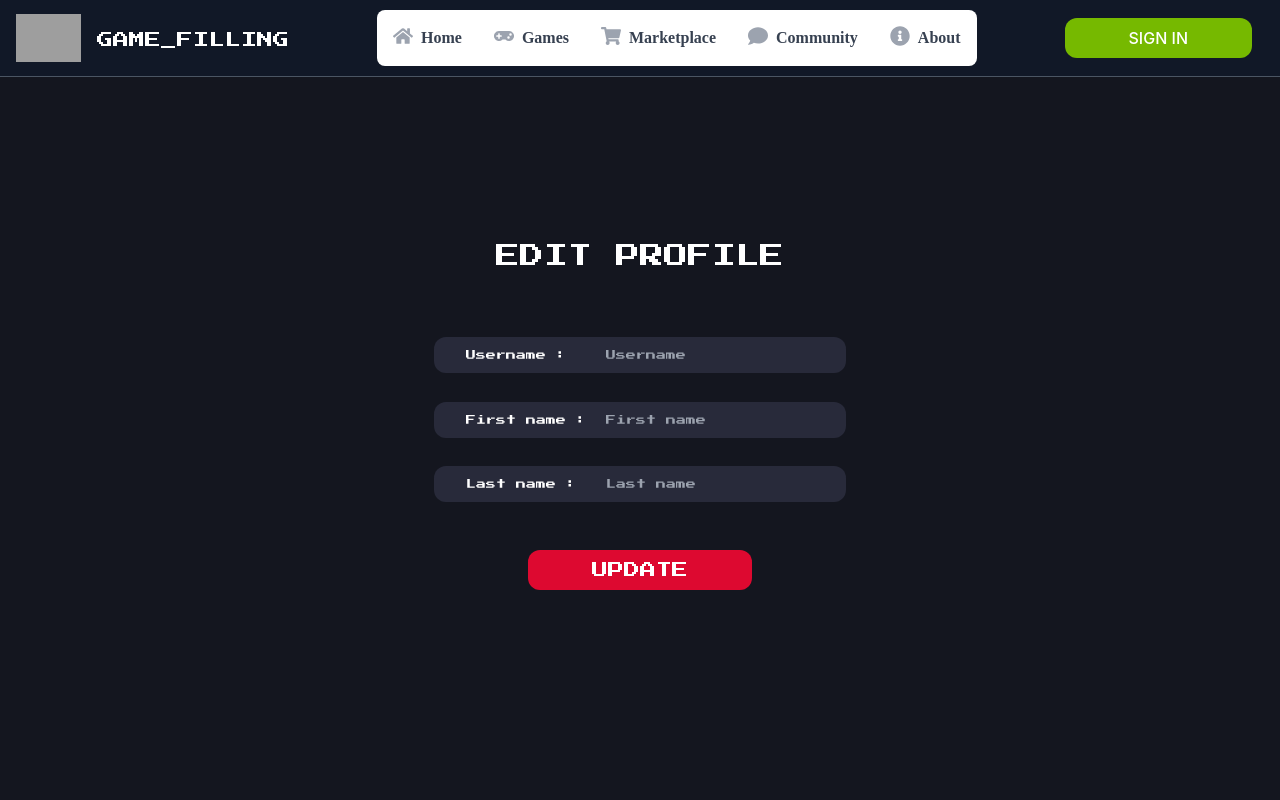
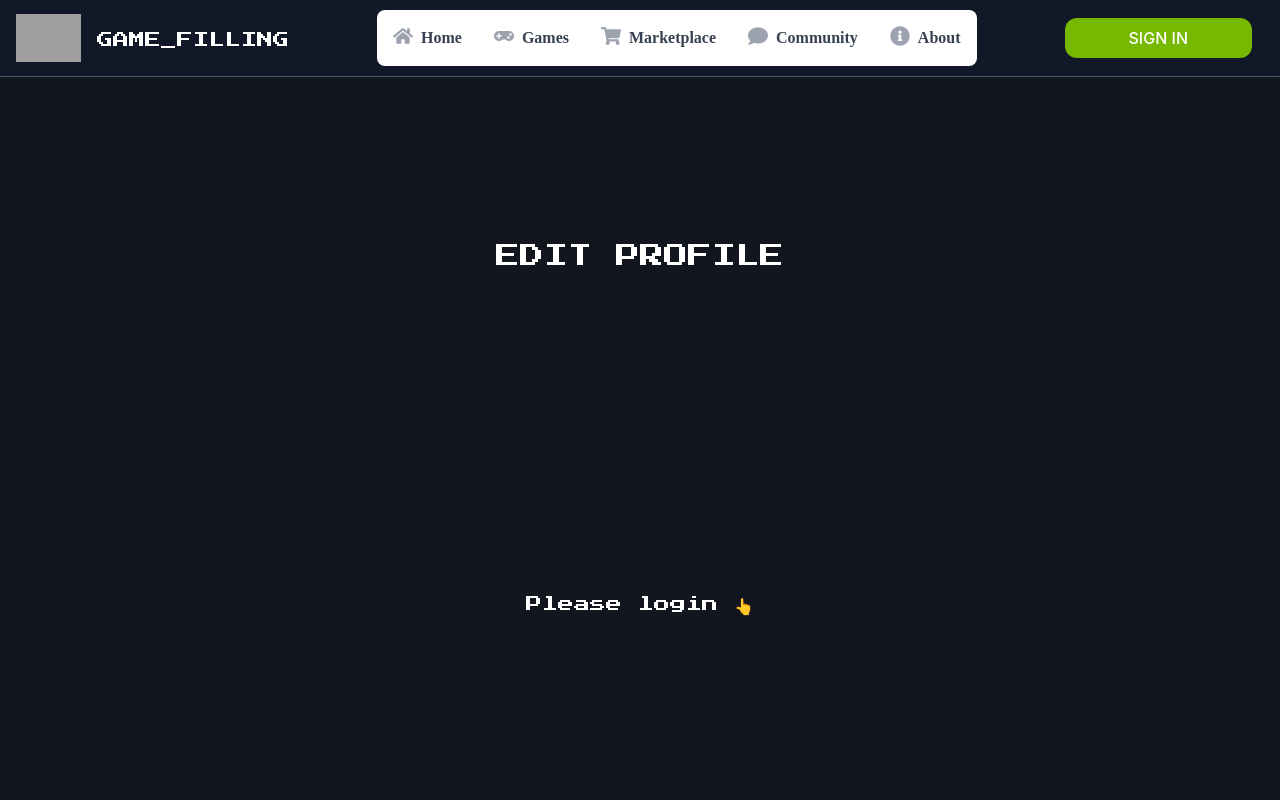
Before and after one commit to FaisWarZo/intern-project, a Next.js app: page /edit_profile in a window 1280 px wide. Shown: the top 800 px of the page. Built offline with nearby package versions, Linux system fonts and the light colour scheme; grey boxes are pictures that could not be loaded; a web font is replaced by a local one.

Commit message:
fix: Edit_profile

```diff
--- a/pages/edit_profile/index.tsx
+++ b/pages/edit_profile/index.tsx
@@ -15,27 +15,17 @@ import { edit_Profile } from "@src/services/api/edit_profile"
 const EditUser = () => {
   const dispatch = useDispatch()
   const dataDetailUser = useSelector(dataProfile)
-  const [id, setId] = useState<string>()
-  const [username, setUsername] = useState<string>()
-  const [fname, setFname] = useState<string>()
-  const [lname, setLname] = useState<string>()
   const {
     register,
     handleSubmit,
     formState: { errors }
   } = useForm()
 
-  useEffect(() => {
-    if (dataDetailUser) {
-      setId(dataDetailUser.id)
-      setUsername(dataDetailUser.username)
-      setFname(dataDetailUser.first_name)
-      setLname(dataDetailUser.last_name)
-    }
-  }, [dataDetailUser])
-
   const onSubmit = async (_data) => {
-    const { status, data, message } = await edit_Profile(id, _data)
+    const { status, data, message } = await edit_Profile(
+      dataDetailUser?.id,
+      _data
+    )
     if (status && data) {
       await dispatch(
         edit_profile({
@@ -63,6 +53,8 @@ const EditUser = () => {
       <form onSubmit={handleSubmit(onSubmit)}>
         <div className="mt-60 mb-[350px] flex-col justify-center">
           <h2 className="mb-9 text-center text-2xl text-white">EDIT PROFILE</h2>
+          {dataDetailUser ? (
+            <div>
               <div className="grid place-content-center">
                 <div className="btn-input">
                   <div className="flex justify-between">
@@ -77,11 +69,9 @@ const EditUser = () => {
                       })}
                       type="text"
                       id="username"
-                  value={username}
-                  defaultValue={username}
+                      defaultValue={dataDetailUser?.username}
                       placeholder="Username"
                       className="ml-5 bg-colorinput-black"
-                  onChange={(e) => setUsername(e.target.value)}
                     />
                   </div>
                 </div>
@@ -107,11 +97,9 @@ const EditUser = () => {
                       })}
                       type="text"
                       id="fname"
-                  value={fname}
-                  defaultValue={fname}
+                      defaultValue={dataDetailUser?.first_name}
                       placeholder="First name"
                       className="ml-5 bg-colorinput-black"
-                  onChange={(e) => setFname(e.target.value)}
                     />
                   </div>
                 </div>
@@ -138,11 +126,9 @@ const EditUser = () => {
                       })}
                       type="text"
                       id="lname"
-                  value={lname}
-                  defaultValue={lname}
+                      defaultValue={dataDetailUser?.last_name}
                       placeholder="Last name"
                       className="ml-5 bg-colorinput-black"
-                  onChange={(e) => setLname(e.target.value)}
                     />
                   </div>
                 </div>
@@ -165,6 +151,12 @@ const EditUser = () => {
                 </button>
               </div>
             </div>
+          ) : (
+            <>
+              <h2 className="my-80 text-center text-white">Please login 👆</h2>
+            </>
+          )}
+        </div>
       </form>
       <Footer />
     </>
```
Lines whose indentation alone changed are shown as unchanged.
